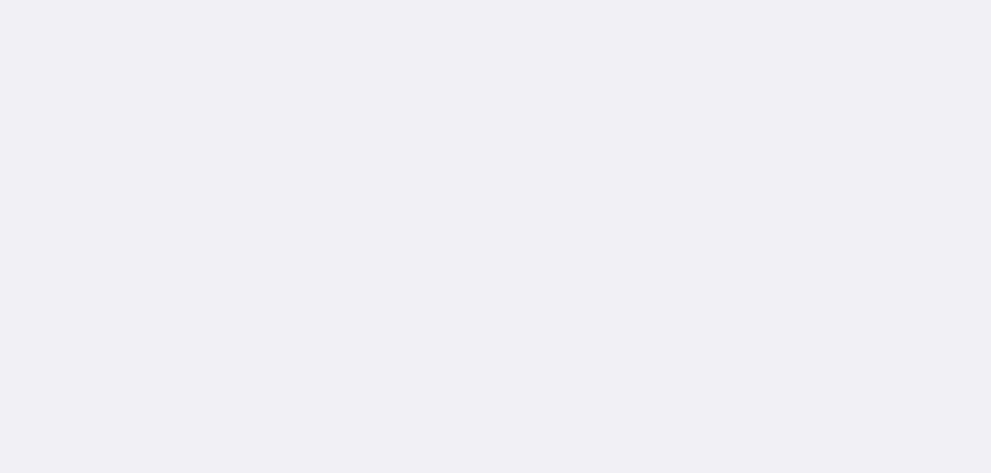
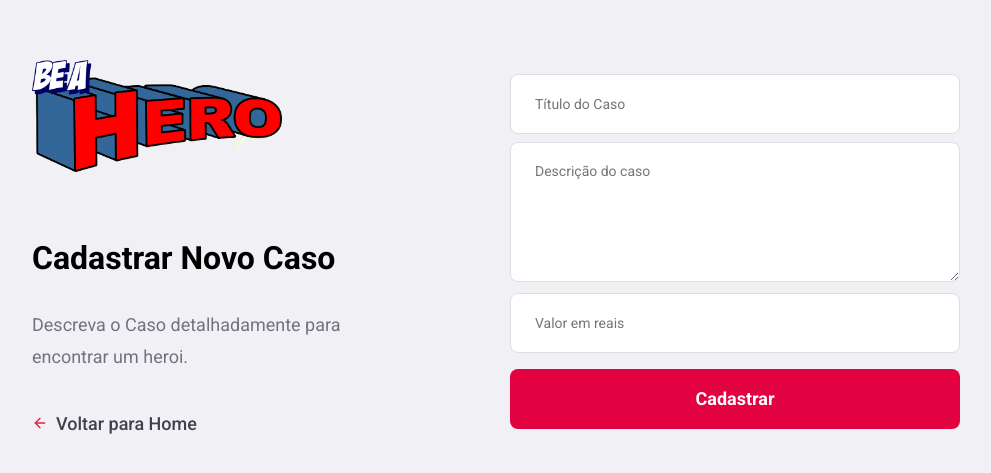
Before and after one commit to marcioworks/semana-oministack-11, a React (Create React App) app in the folder frontend/: page /incidents/new in a window 1280 px wide. Shown: the part 153-626 px from the top of the page, without its empty margins (144-1135 px from the left). Built offline with nearby package versions, Linux system fonts and the light colour scheme.

Commit message:
new incident page created

```diff
--- a/frontend/src/global.css
+++ b/frontend/src/global.css
@@ -26,6 +26,17 @@
     border: 1px solid #dcdce6;
     border-radius: 8px;
     padding: 0 24px;
+}
+
+form textarea {
+    width: 100%;
+    min-height: 140px;
+    color: #333;
+    resize: vertical;
+    border: 1px solid #dcdce6;
+    border-radius: 8px;
+    padding: 16px 24px;
+    line-height: 24px;
 }
 .button {
     width:100%;
--- /dev/null
+++ b/frontend/src/pages/newIncident/index.js
@@ -0,0 +1,34 @@
+import React from 'react'
+import { Link } from 'react-router-dom'
+import { FiArrowLeft } from 'react-icons/fi'
+
+import "./style.css";
+import logoImg from '../../assets/behero.png';
+
+export default function NewIncident() {
+    return (
+        <div className="new-incident-container">
+            <div className="content">
+                <section>
+                    <img src={logoImg} width="250px" alt="be the hero" />
+
+                    <h1>Cadastrar Novo Caso</h1>
+                    <p>Descreva o Caso detalhadamente para encontrar um heroi.</p>
+                    <Link className="back-link" to="/profile">
+                        <FiArrowLeft size={16} color="#E02041" />
+                        Voltar para Home
+                    </Link>
+
+                </section>
+
+                <form>
+                    <input placeholder="Título do Caso" />
+                    <textarea placeholder="Descrição do caso" />
+                    <input placeholder="Valor em reais" />
+
+                    <button className="button" type="submit">Cadastrar</button>
+                </form>
+            </div>
+        </div>
+    )
+}
--- /dev/null
+++ b/frontend/src/pages/newIncident/style.css
@@ -0,0 +1,48 @@
+.new-incident-container {
+    width: 100%;
+    max-width: 1120px;
+    height: 100vh;
+    margin: 0 auto;
+
+    display: flex;
+    align-items: center;
+    justify-content: center;
+}
+
+.new-incident-container .content {
+    width: 100%;
+    padding: 96px;
+    background: #f0f0f5;
+    box-shadow: 0 0 100px rgba(0, 0, 0, 0.1);
+    border-radius: 8px;
+
+    display: flex;
+    justify-content: space-between;
+    align-items: center;
+}
+
+.new-incident-container .content section {
+    width:100%;
+    max-width: 380px;
+}
+
+.new-incident-container .content section h1 {
+    margin: 64px 0 32px;
+    font-size: 32px;
+}
+
+.new-incident-container .content section p {
+    font-size: 18px;
+    color: #737380;
+    line-height: 32px;
+}
+
+.new-incident-container .content form {
+    width: 100%;
+    max-width: 450px;
+}
+
+.new-incident-container .content form input,
+.new-incident-container .content form textarea {
+    margin-top: 8px;
+}
--- a/frontend/src/routes.js
+++ b/frontend/src/routes.js
@@ -4,6 +4,7 @@
 import Logon from './pages/logon';
 import Register from './pages/register';
 import Profile from './pages/profile';
+import NewIncident from './pages/newIncident'
 
 export default function Routes(){
     return(
@@ -12,6 +13,7 @@
             <Route path="/" exact component={Logon}/>
             <Route path="/register"  component={Register}/>
             <Route path="/profile"  component={Profile}/>
+            <Route path="/incidents/new" component={NewIncident}/>
         </Switch>
         </BrowserRouter>
     )
```
